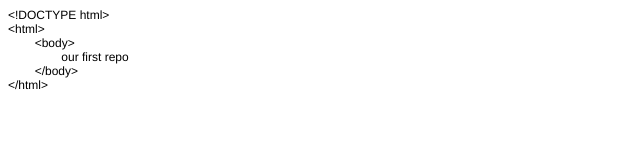
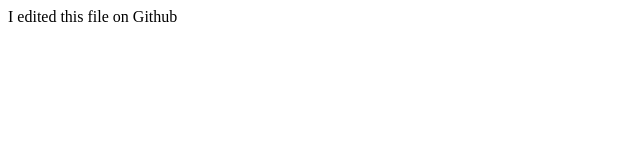
Before and after one commit to teresacondi/git-course-repo, a website: page index.html in a window 1280 px wide. Shown: the whole page, without its empty margins (0-640 px from the left). Drawn offline with Linux system fonts and the light colour scheme.

Commit message:
edited on Github

```diff
--- a/index.html
+++ b/index.html
@@ -1,22 +1,6 @@
-<!DOCTYPE html PUBLIC "-//W3C//DTD HTML 4.01//EN" "http://www.w3.org/TR/html4/strict.dtd">
+<!DOCTYPE html>
 <html>
-<head>
-  <meta http-equiv="Content-Type" content="text/html; charset=utf-8">
-  <meta http-equiv="Content-Style-Type" content="text/css">
-  <title></title>
-  <meta name="Generator" content="Cocoa HTML Writer">
-  <meta name="CocoaVersion" content="1404.47">
-  <style type="text/css">
-    p.p1 {margin: 0.0px 0.0px 0.0px 0.0px; font: 12.0px Helvetica}
-    span.Apple-tab-span {white-space:pre}
-  </style>
-</head>
 <body>
-<p class="p1">&lt;!DOCTYPE html&gt;</p>
-<p class="p1">&lt;html&gt;</p>
-<p class="p1"><span class="Apple-tab-span">	</span>&lt;body&gt;</p>
-<p class="p1"><span class="Apple-tab-span">	</span><span class="Apple-tab-span">	</span>our first repo</p>
-<p class="p1"><span class="Apple-tab-span">	</span>&lt;/body&gt;</p>
-<p class="p1">&lt;/html&gt;</p>
+  I edited this file on Github
 </body>
 </html>
```
